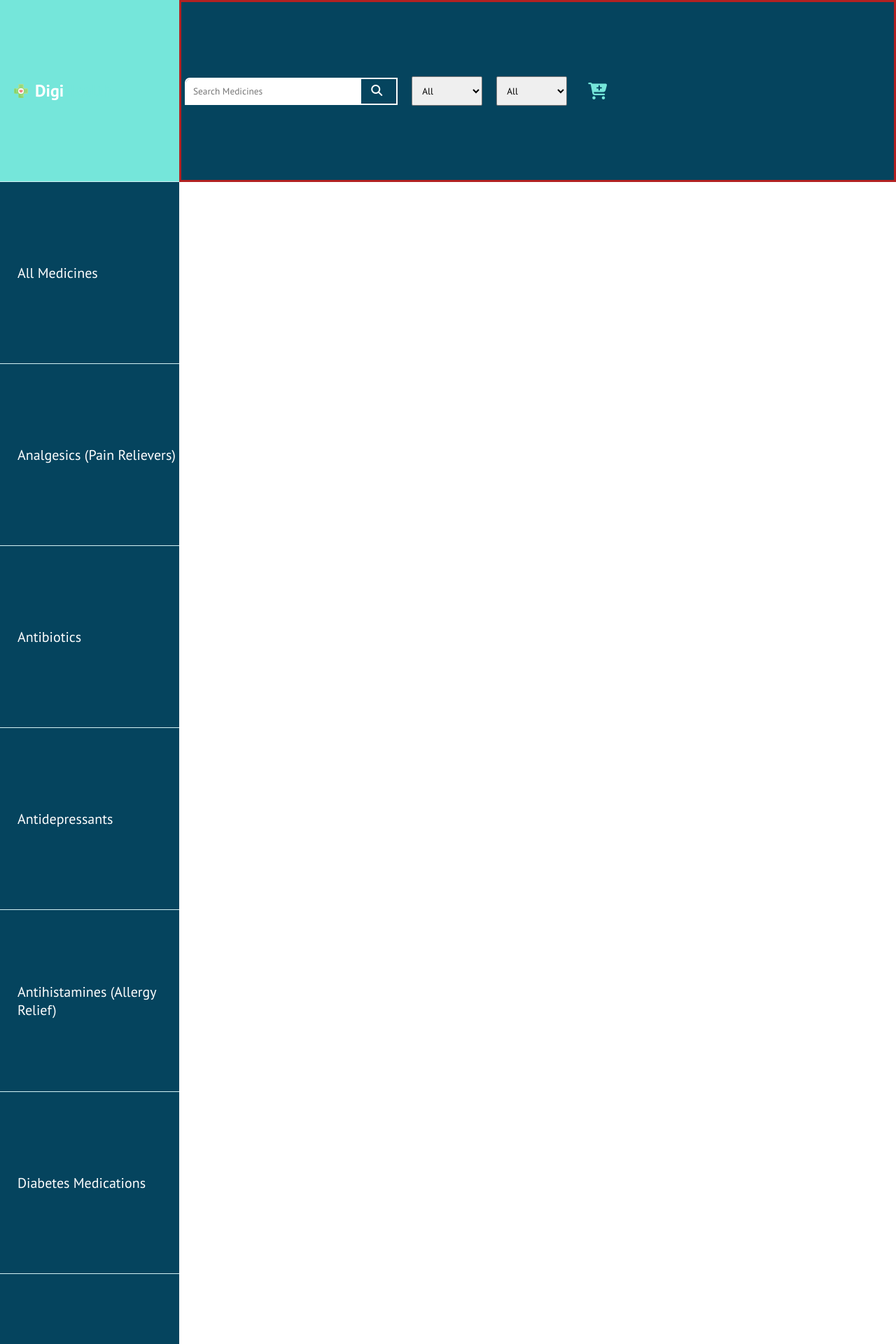
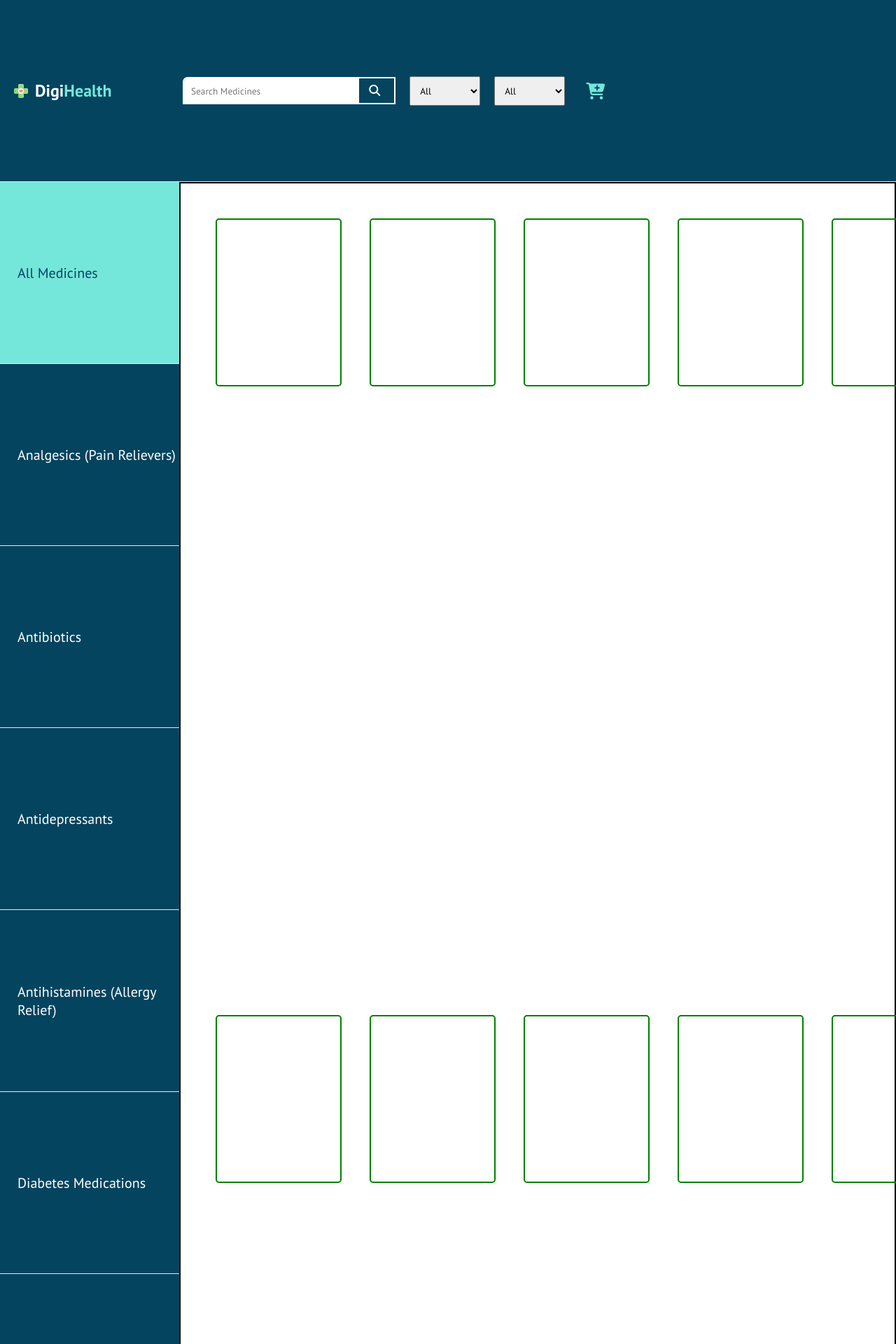
Before and after one commit to poulomi-03/digihealth-main-springboot, a PHP site: page /php/medicines/medicines.html in a window 1280 px wide. Shown: the top 1920 px of the page at 70% size. Run offline with PHP 8.4, Linux system fonts and the light colour scheme; some libraries are stand-ins or nearby versions.

Commit message:
improved medicines

```diff
--- a/php/medicines/medicines.html
+++ b/php/medicines/medicines.html
@@ -33,12 +33,12 @@
 <body>
     <div class="outer-main">
         <div class="left-nav">
-            <div class="nav-items logo">
+            <div class="nav-items logo" style="pointer-events: none;">
                 <img src="/./assets/images/home-section/logo/logo-main.png" alt="">
                 <p>Digi<span>Health</span></p>
             </div>
-            <div class="nav-items">
-                <p>All Medicines</p>
+            <div class="nav-items" style="background-color: #75E6DA;">
+                <p style="color: #05445E;">All Medicines</p>
             </div>
             <div class="nav-items">
                 <p>Analgesics (Pain Relievers)</p>
@@ -88,6 +88,64 @@
                 </select>
                 <i class="fa-solid fa-cart-plus" style="color: #75E6DA; font-size: 24px;"></i>
             </div>
+
+            <div class="content-change">
+                <div>
+                   <div class="products">
+
+                   </div>
+                   <div class="products">
+
+                   </div>
+                   <div class="products">
+
+                   </div>
+                   <div class="products">
+
+                   </div>
+                   <div class="products">
+
+                   </div>
+                   <div class="products">
+
+                   </div>
+                   <div class="products">
+
+                   </div>
+                   <div class="products">
+
+                   </div>
+                   <div class="products">
+
+                   </div>
+                   <div class="products">
+
+                   </div>
+                </div>
+
+                <div>
+
+                </div>
+                <div>
+
+                </div>
+                <div>
+
+                </div>
+                <div>
+
+                </div>
+                <div>
+
+                </div>
+                <div>
+
+                </div>
+                <div>
+
+                </div>
+            </div>
+
         </div>
     </div>
 </body>
--- a/styles/medicines/medicines.css
+++ b/styles/medicines/medicines.css
@@ -1,20 +1,18 @@
-.outer-main{
+.outer-main {
     height: 100vh;
     display: flex;
     flex-direction: row;
-    /* gap: 20px; */
-    margin: 0;
-    padding: 0;
+    overflow: hidden;
     /* border: 2px solid red; */
 }
 
 
 /* left-nav starts */
 
-.outer-main .left-nav{
+.outer-main .left-nav {
     width: 20%;
     height: 100%;
-    /* position: fixed; */
+    position: fixed;
     display: flex;
     flex-direction: column;
     align-items: center;
@@ -24,7 +22,7 @@
     /* border: 3px solid black; */
 }
 
-.outer-main .left-nav div{
+.outer-main .left-nav div {
     width: 100%;
     height: 10%;
     display: flex;
@@ -35,20 +33,21 @@
     padding-left: 25px;
     transition: 1s;
     cursor: pointer;
-    border-bottom: 1px solid #D4F1F4;
+    border-bottom: 0.5px solid #D4F1F4;
 }
 
-.outer-main .left-nav div:hover{
+.outer-main .left-nav div:hover {
     background-color: #75E6DA;
     color: #05445E;
-    transition: 1s;
+    transition: 0.5s;
 }
 
-.outer-main .left-nav div p{
+
+.outer-main .left-nav div p {
     font-size: 20px;
 }
 
-.outer-main .left-nav .logo{
+.outer-main .left-nav .logo {
     display: flex;
     flex-direction: row;
     align-items: center;
@@ -58,17 +57,17 @@
     gap: 10px;
 }
 
-.outer-main .left-nav .logo img{
+.outer-main .left-nav .logo img {
     width: 20px;
     height: 20px;
 }
 
-.outer-main .left-nav .logo p{
+.outer-main .left-nav .logo p {
     font-size: 24px;
     font-weight: 800;
 }
 
-.outer-main .left-nav .logo span{
+.outer-main .left-nav .logo span {
     color: #75E6DA;
 }
 
@@ -77,23 +76,21 @@
 
 /* right-nav starts */
 
-.outer-main .right-nav{
+.outer-main .right-nav {
     width: 80%;
     height: 100%;
     margin-left: 20%;
-    position: fixed;
     overflow: hidden;
     flex-direction: column;
     align-items: center;
-    align-content: start;
+    align-content: center;
     justify-content: center;
-    /* border: 2px solid red; */
+    /* border: 3px solid burlywood; */
 }
 
-.outer-main .right-nav .top-nav{
+.outer-main .right-nav .top-nav {
     width: 100%;
     height: 10%;
-    position: absolute;
     padding-left: 5px;
     display: flex;
     flex-direction: row;
@@ -102,27 +99,27 @@
     justify-content: start;
     gap: 20px;
     background-color: #05445E;
-    /* border-bottom: 1px solid #D4F1F4; */
-    border: 3px solid firebrick;
+    border-bottom: 1px solid #D4F1F4;
+    /* border: 3px solid firebrick; */
 
 }
 
-.outer-main .right-nav .top-nav .top-nav-search{
+.outer-main .right-nav .top-nav .top-nav-search {
     gap: 10px;
     border: 2px solid #fff;
     overflow: hidden;
     border-top-left-radius: 7px;
 }
 
-.outer-main .right-nav .top-nav input{
+.outer-main .right-nav .top-nav input {
     border-radius: 0;
 }
 
-.outer-main .right-nav .top-nav i{
-   margin-left: 10px;
+.outer-main .right-nav .top-nav i {
+    margin-left: 10px;
 }
 
-.outer-main .right-nav select{
+.outer-main .right-nav select {
     /* height: 40px; */
     padding: 10px;
     padding-right: 10px;
@@ -132,4 +129,41 @@
 }
 
 
+
+.outer-main .right-nav .content-change {
+    width: 100%;
+    height: 90%;
+    overflow: auto;
+    overflow-x: hidden;
+    scrollbar-width: none;
+    /* border: 4px solid green; */
+}
+
+.content-change div {
+    height: 100%;
+    width: 100%;
+
+    display: grid;
+    /* align-items: center;
+    align-content: center;
+    justify-content: center; */
+    grid-template-columns: repeat(5, 1fr); /* Four equal columns */
+    grid-auto-rows: auto; /* Automatic row height */
+    grid-gap: 5px;
+    padding: 50px;
+    grid-row-gap: 40px;
+    grid-column-gap: 40px;
+    border: 2px solid black;
+    /* width: 80vw; */
+}
+
+
+.content-change .products{
+    width: 180px;
+    height: 240px;
+
+    border-radius: 5px;
+    border: 2px solid green;
+}
+
 /* right-nav ends */
```
